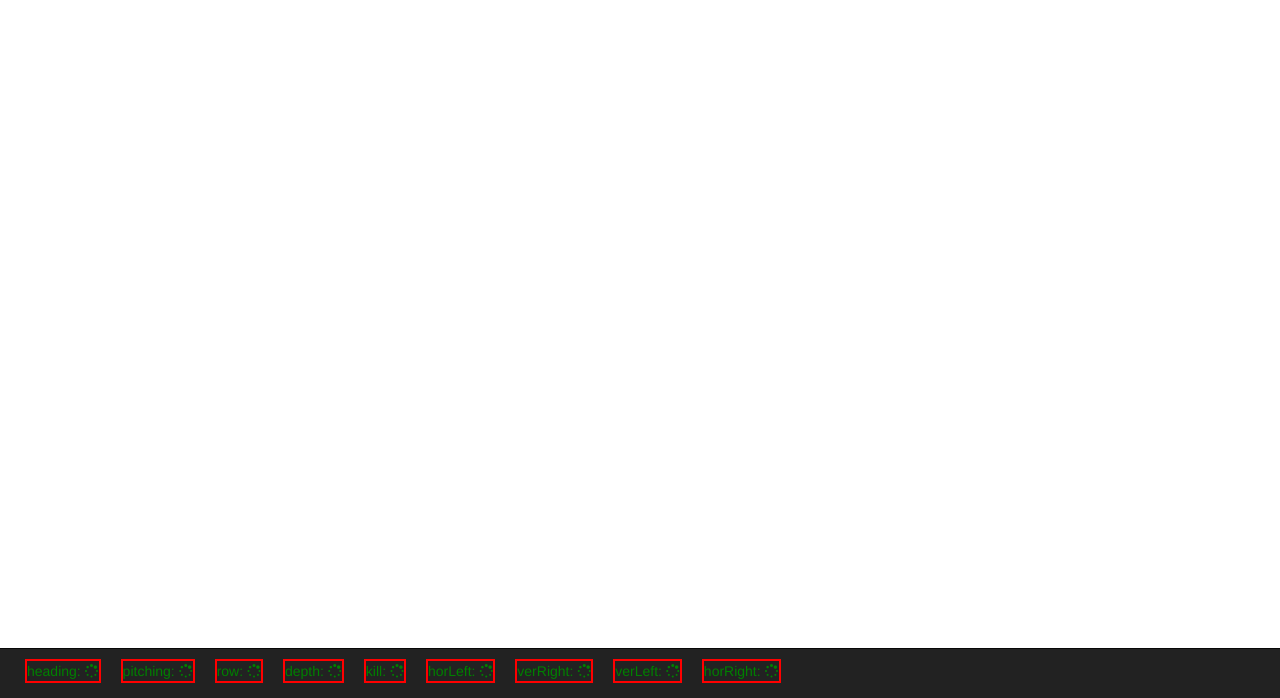
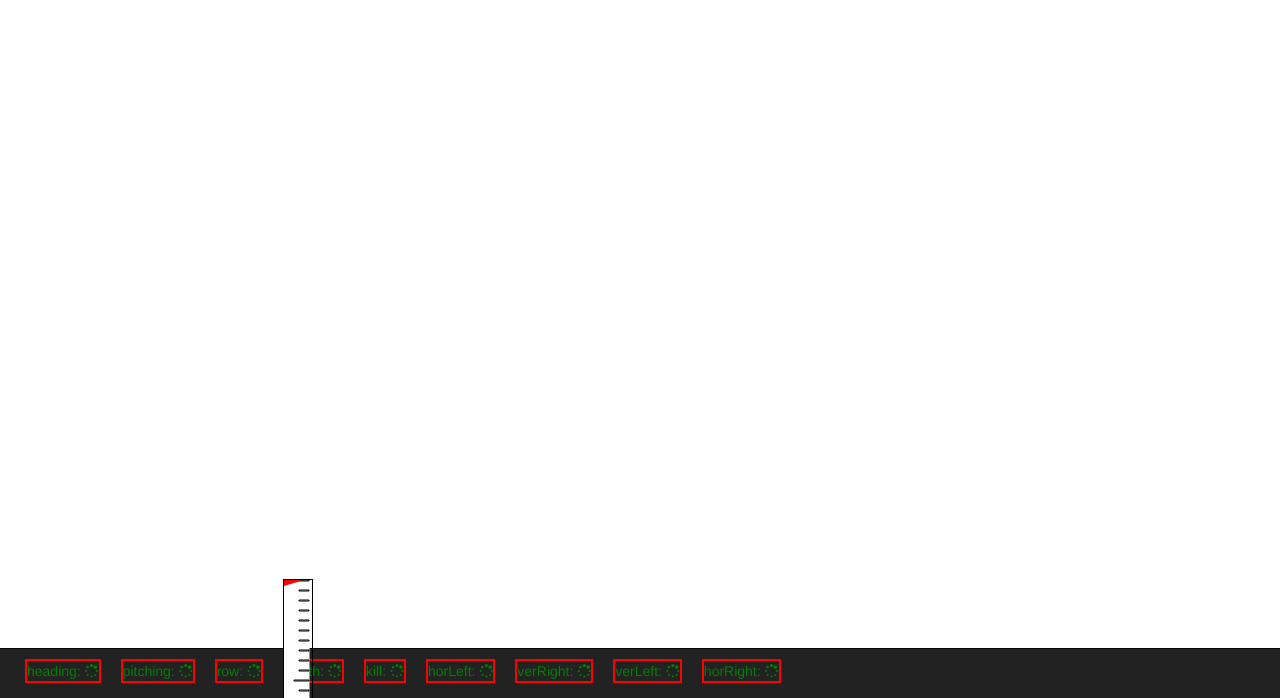
Before and after one commit to suhussai/web_gui, a website: page index.html in a window 1280 px wide. Shown: the part 102-800 px from the top of the page. Drawn offline with nearby package versions, Linux system fonts and the light colour scheme; some packages are replaced by stand-ins of ours; files that its build step writes are made by us from their sources.

Commit message:
Added files necessary to display depth gauge. Implemented depth gauge via a directive.

```diff
--- a/app/motorTest/MotorTest.js
+++ b/app/motorTest/MotorTest.js
@@ -8,6 +8,7 @@
     }]);
 
     var simpleLocked = true;
+
 
     module.directive('subscribeto', function() {
 	return {
@@ -123,6 +124,12 @@
 			$(function($) {
 			    $(".dial").knob();
 			});
+		    }
+
+
+		    if (scope.parameter === "depth") {
+//			console.log("changing depth");
+			$("#arrowCanvas").moveSlider(message[scope.parameter]);
 		    }
 
 		});
@@ -267,4 +274,37 @@
 
 
 
+
+    module.directive('gauge', function() {
+	return {
+	    restrict: 'E',
+	    scope: {
+		depth: '@'
+	    },
+	    link: function(scope, element, attrs) {
+
+		$("#arrowCanvas").moveSlider(scope.depth);
+
+		var setDepth = function(depth) {
+		    if(typeof depth === 'undefined'){
+			$("#arrowCanvas").moveSlider(0);
+			return;
+		    }
+		    else {
+
+
+			$("#arrowCanvas").moveSlider(depth);
+
+		    }
+
+
+		};
+//		setDepth(scope.depth);
+
+	    },
+	    templateUrl: 'gauge.html'
+	};
+    });
+
+
 }( angular.module('app') ));
--- /dev/null
+++ b/depthGauge.js
@@ -0,0 +1,81 @@
+var Arrow = {
+  tickNumber: 0,
+  rightSidePointX: 20,
+  topSidePointIncrement: 6,
+  bottomSidePointIncrement: 6
+};
+
+
+var Slider = {
+  x: -5,
+  y: 0,
+  width: 30,
+  height: 145,
+  borderWidth: 1
+};
+
+var tick = {
+  width: 10,
+  height: 1,
+  intervals: 10,
+  borderWidth: 1
+};
+
+
+
+
+function drawArrow(ctx, canvas) {
+  ctx.beginPath();
+  // pointy part: x,y
+  ctx.moveTo(Arrow.rightSidePointX, canvas.height / 2);
+
+  // top part
+  ctx.lineTo(0, canvas.height / 2 - Arrow.topSidePointIncrement);
+
+  // bottom part
+  ctx.lineTo(0, canvas.height / 2 + Arrow.bottomSidePointIncrement);
+  ctx.fillStyle = "#FF0000";
+
+  ctx.fill();
+}
+
+function drawTicks(context, Slider, tick) {
+  var i = 0;
+  for (i = 0; i * tick.intervals < Slider.height; i++) {
+
+    var a = Slider.x + Slider.width - tick.width;
+
+    context.beginPath();
+
+    if (i % 10 === 0) {
+      context.rect(Slider.x + Slider.width - (tick.width + 5), Slider.y + i * tick.intervals, tick.width + 5, tick.height);
+
+    } else {
+      context.rect(Slider.x + Slider.width - tick.width, Slider.y + i * tick.intervals, tick.width, tick.height);
+    }
+    context.fillStyle = '#FFFFFF';
+    context.fill();
+    context.lineWidth = tick.borderWidth;
+    context.strokeStyle = 'black';
+    context.stroke();
+
+  }
+}
+
+function drawRectangle(Slider, tick, context, canvas) {
+  context.beginPath();
+  context.rect(Slider.x, Slider.y, Slider.width, Slider.height);
+  context.fillStyle = '#FFFFFF';
+  context.fill();
+  context.lineWidth = Slider.borderWidth;
+  context.strokeStyle = 'white';
+  context.stroke();
+
+  drawTicks(context, Slider, tick);
+
+
+}
+
+
+
+//    drawRectangle(Slider, tick, context, canvas);
--- /dev/null
+++ b/gauge.html
@@ -0,0 +1,73 @@
+<!--setup the html layout for the gauge-->
+<div id="overWrap">
+  <div id="depthText"></div>
+  <div id="depthWrap">
+    <canvas id="arrowCanvas" width="15" height="20"></canvas>
+    <canvas id="rulerCanvas" width="30" height="122"></canvas>
+  </div>
+</div>
+
+
+<!--script for the gauge-->
+
+<script>
+  $(document).ready(function() {
+
+    var canvas = document.getElementById('rulerCanvas');
+    var context = canvas.getContext('2d');
+
+
+    // draw the rectangle in the background
+    drawRectangle(Slider, tick, context, canvas);
+
+
+    var arrowCanvas = document.getElementById('arrowCanvas');
+    var arrowContext = arrowCanvas.getContext('2d');
+    drawArrow(arrowContext, arrowCanvas);
+
+
+    $.fn.moveSlider = function(tickNumber) {
+
+      // some checks on the incoming parameter
+      if (tickNumber > 12 || tickNumber < 0) {
+        return;
+      }
+
+      // just checking to make sure the decimal number
+      // is less than three decimal places
+      // if it isn't we round the number
+      if (tickNumber.toString().split(".").length > 1 && tickNumber.toString().split(".")[1].length > 3) {
+        tickNumber = Math.round(tickNumber);
+      }
+
+
+      // update the depth text
+      document.getElementById("depthText").innerHTML = tickNumber + " ft";
+
+      if (tickNumber > Arrow.tickNumber) {
+        // indicator must move down
+        // y must increase for arrow to go down
+        destY = (tickNumber - Arrow.tickNumber) * tick.intervals;
+      } else if (tickNumber < Arrow.tickNumber) {
+        // indicator must move up
+        // y must decrease for arrow to go up
+        destY = (Arrow.tickNumber - tickNumber) * tick.intervals * (-1);
+      } else {
+        // because we are at the tick we need to be
+        return;
+      }
+
+      // update Arrow ticknumber
+      Arrow.tickNumber = tickNumber;
+
+      // animate the movement
+      // the 1000 is for how long the animation should take
+      // (I think...)
+      this.animate({
+        marginTop: '+=' + destY + 'px'
+      }, 1000);
+
+    }
+
+  });
+</script>
--- a/index.html
+++ b/index.html
@@ -18,6 +18,7 @@
   <script src="http://ajax.googleapis.com/ajax/libs/jquery/1.9.0/jquery.min.js"></script>
   <!--[if IE]><script type="text/javascript" src="excanvas.js"></script><![endif]-->
   <script src="https://raw.githubusercontent.com/aterrien/jQuery-Knob/master/dist/jquery.knob.min.js"></script>
+  <script src="depthGauge.js"></script>
 
 
 
@@ -92,7 +93,48 @@
 	    </li>
 
 	    <li>
-	      <subscribeto topic="sensors/depth" message="arvp_main/Depth" parameter="depth"></subscribeto>
+
+	      <style>
+		#rulerCanvas {
+		border: 0px solid pink;
+		}
+		#arrowCanvas {
+		border: 0px solid pink;
+		position: absolute;
+		margin-top: -10px;
+		}
+		#depthWrap {
+		border: 1px solid black;
+		margin-top: 0px;
+		padding-bottom: 0px;
+		position: relative;
+		overflow: hidden;
+		}
+		#depthText {
+		padding-bottom: 2px;
+		font-size: 100%;
+		text-align: center;
+		width: 30px;
+		display: inline-block;
+		border: 0px solid black;
+		}
+
+		#overWrap {
+		border: 0px solid black;
+		width: 30px;
+		height: 150px;
+		position: absolute;
+		}
+
+	      </style>
+
+
+	      <subscribeto topic="sensors/depth" message="arvp_main/Depth" parameter="depth">
+	      </subscribeto>
+
+	      <div style="margin-top:-100px;">
+		<gauge id="gaugeID" depth="6"> </gauge>
+	      </div>
 	    </li>
 
 
```
